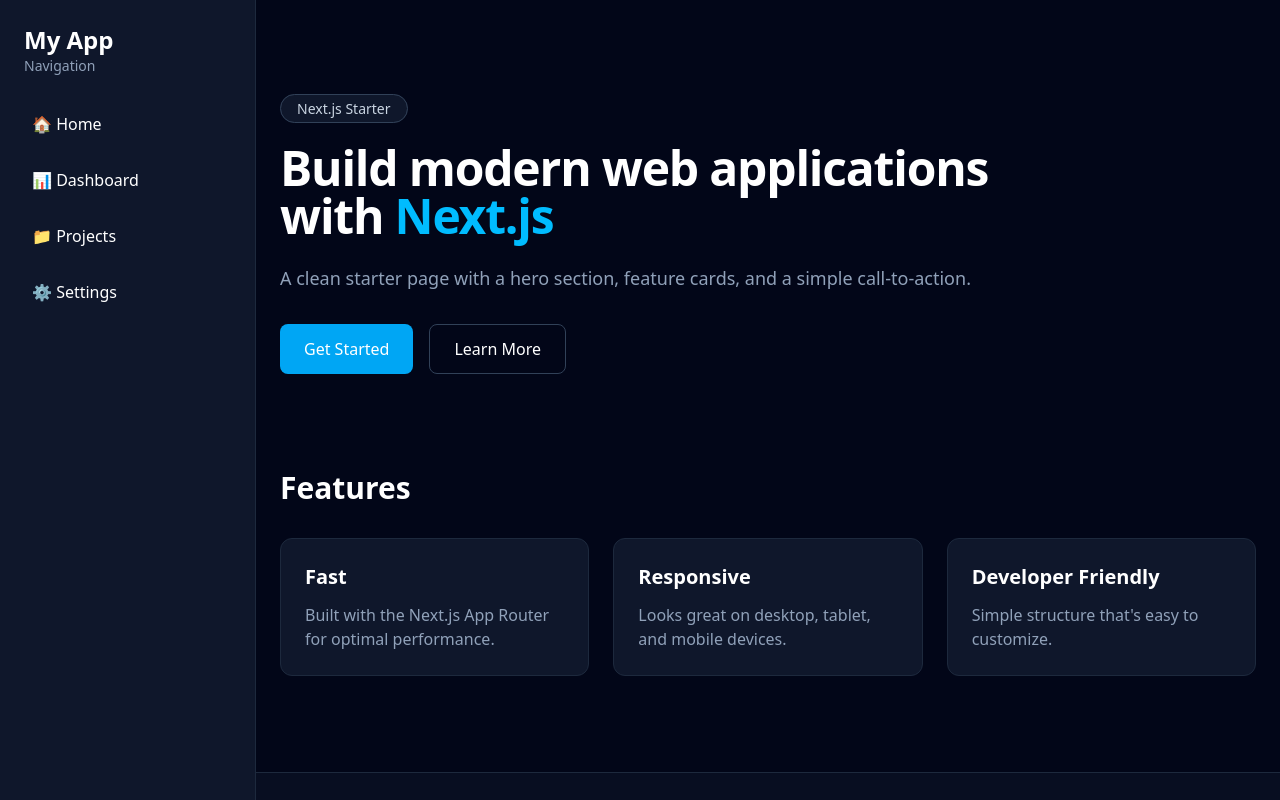
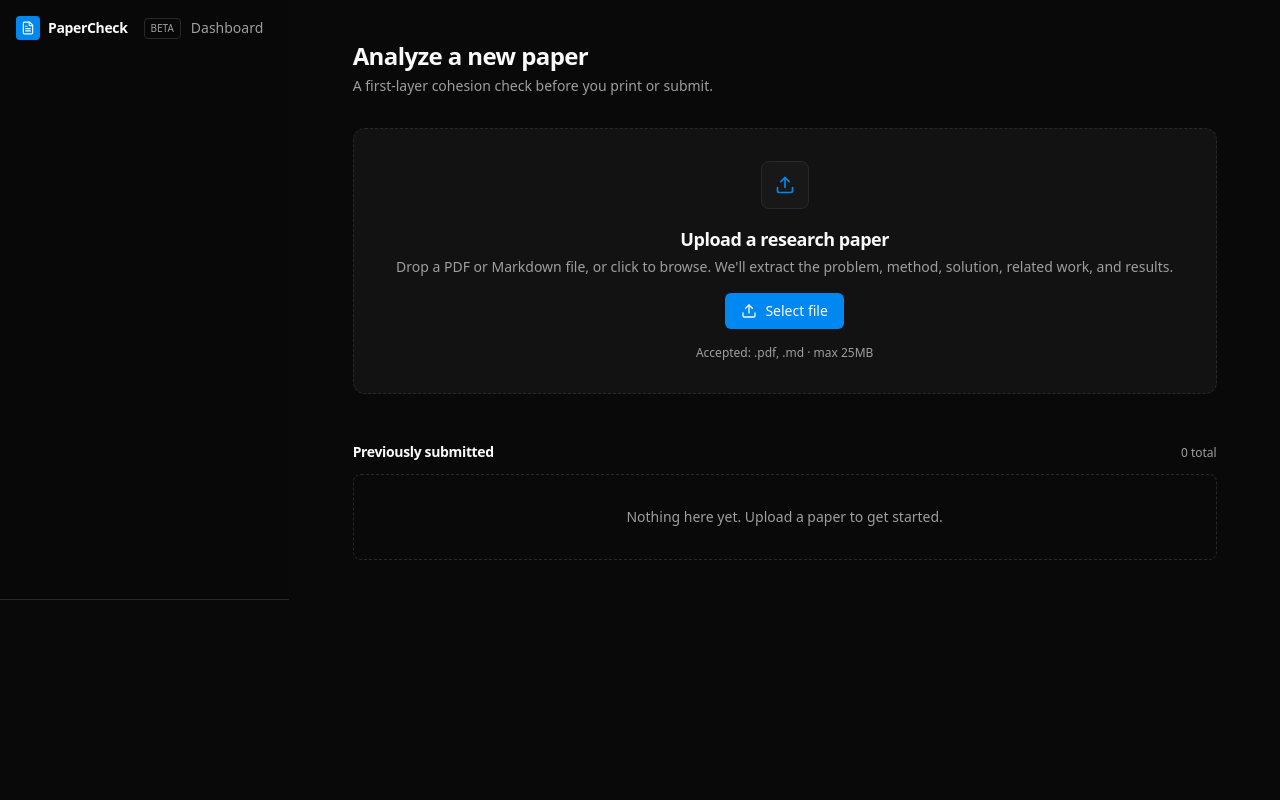
Before and after one commit to blekism/Arpeps, a Next.js app: page /dashboard in a window 1280 px wide. Shown: the top 800 px of the page. Built offline with nearby package versions, Linux system fonts and the light colour scheme.

Commit message:
refactor: restructure dashboard components and update layout

```diff
--- a/app/dashboard/checker/layout.tsx
+++ /dev/null
@@ -1,11 +0,0 @@
-export default function CheckerLayout({
-  children,
-}: {
-  children: React.ReactNode;
-}) {
-  return (
-    <div className="flex">
-      <main className="flex-1">{children}</main>
-    </div>
-  );
-}
--- a/app/dashboard/checker/page.tsx
+++ b/app/dashboard/checker/page.tsx
@@ -1,3 +1,102 @@
-export default function bnetlog() {
-  return <div>bayag</div>;
+"use client";
+
+import Link from "next/link";
+import { useEffect, useState } from "react";
+import { useRouter, useParams } from "next/navigation";
+import { getPaper, type Paper } from "@/backend/mockData";
+import { ArrowLeft, Eye, Network } from "lucide-react";
+import BreakdownView from "@/components/breakdown_view";
+import ConceptTable from "@/components/concept_table";
+import AnalysisView from "@/components/concept_graph";
+
+export default function Checker() {
+  const { id } = useParams<{ id: string }>();
+  const router = useRouter();
+  const [paper, setPaper] = useState<Paper | null>(null);
+
+  useEffect(() => {
+    const p = getPaper(id);
+    if (!p) router.push("/");
+    else setPaper(p);
+  }, [id]);
+
+  if (!paper) return null;
+
+  return (
+    <>
+      <main className="mx-auto max-w-5xl px-4 py-8">
+      <Link
+        href="/"
+        className="mb-4 inline-flex items-center gap-1.5 text-xs text-muted-foreground hover:text-foreground"
+      >
+        <ArrowLeft className="size-3.5" />
+        Back to dashboard
+      </Link>
+
+      <header className="mb-6 flex flex-wrap items-start justify-between gap-3">
+        <div className="min-w-0">
+          <h1 className="truncate text-2xl font-semibold tracking-tight">{paper.title}</h1>
+          <p className="mt-1 text-xs text-muted-foreground">
+            {paper.filename} · {paper.pages} pages · uploaded{" "}
+            {new Date(paper.uploadedAt).toLocaleString()}
+          </p>
+        </div>
+        <div className="flex items-center gap-2">
+          <Link
+            href={`/papers/${paper.id}/viewer`}
+            className="inline-flex items-center gap-1.5 rounded-md border border-border bg-panel px-3 py-1.5 text-xs transition hover:bg-panel-2"
+          >
+            <Eye className="size-3.5" /> View paper
+          </Link>
+          <Link
+            href={`/papers/${paper.id}/viewer`}
+            className="inline-flex items-center gap-1.5 rounded-md bg-brand px-3 py-1.5 text-xs font-medium text-brand-foreground transition hover:opacity-90"
+          >
+            <Network className="size-3.5" /> Open visualizer
+          </Link>
+        </div>
+      </header>
+
+      <div className="space-y-8">
+        <Section title="Extracted concepts" caption="Problem, method, solution, related work, results.">
+          <BreakdownView paper={paper} />
+        </Section>
+
+        <Section
+          title="Concept connections"
+          caption="How concepts reference each other. Theoretical rows mark missing links."
+        >
+          <ConceptTable paper={paper} />
+        </Section>
+
+        <Section
+          title="Cohesion analysis"
+          caption="Does each concept actually answer the others?"
+        >
+          <AnalysisView paper={paper} />
+        </Section>
+      </div>
+    </main>
+    </>
+  );
 }
+
+function Section({
+  title,
+  caption,
+  children,
+}: {
+  title: string;
+  caption: string;
+  children: React.ReactNode;
+}) {
+  return (
+    <section>
+      <div className="mb-3">
+        <h2 className="text-sm font-semibold tracking-tight">{title}</h2>
+        <p className="text-xs text-muted-foreground">{caption}</p>
+      </div>
+      {children}
+    </section>
+  );
+}
--- a/app/dashboard/checker/visualizer/page.tsx
+++ b/app/dashboard/checker/visualizer/page.tsx
@@ -2,7 +2,7 @@
 import Link from "next/link";
 import { useRouter, useParams } from "next/navigation";
 import { getPaper, type Paper } from "@/backend/mockData";
-import { ConceptGraph } from "@/components/concept_graph";
+import ConceptGraph  from "@/components/concept_graph";
 import { ArrowLeft } from "lucide-react";
 
 export default function VisualizerPage() {
--- a/app/dashboard/layout.tsx
+++ b/app/dashboard/layout.tsx
@@ -1,4 +1,4 @@
-import Sidebar from "./sidebar";
+import Header from "@/components/header";
 
 export default function HomepageLayout({
   children,
@@ -7,7 +7,7 @@
 }) {
   return (
     <div className="flex">
-      <Sidebar />
+      <Header />
       <main className="flex-1">{children}</main>
     </div>
   );
--- a/app/dashboard/page.tsx
+++ b/app/dashboard/page.tsx
@@ -1,84 +1,52 @@
-export default function HomePage() {
-  const features = [
-    {
-      title: "Fast",
-      description: "Built with the Next.js App Router for optimal performance.",
-    },
-    {
-      title: "Responsive",
-      description: "Looks great on desktop, tablet, and mobile devices.",
-    },
-    {
-      title: "Developer Friendly",
-      description: "Simple structure that's easy to customize.",
-    },
-  ];
+"use client";
+
+import { useEffect, useState } from "react";
+import  UploadCard  from "@/components/upload_card";
+import  PaperCard from "@/components/paper_card";
+import { listPapers, type Paper } from "@/backend/mockData";
+import { getSession } from "@/services/auth";
+
+export default function Dashboard() {
+
+const [papers, setPapers] = useState<Paper[]>([]);
+  function refresh() {
+    const u = getSession();
+    if (u) setPapers(listPapers(u.id));
+  }
+  useEffect(() => {
+    refresh();
+  }, []);
 
   return (
-    <main className="min-h-screen bg-slate-950 text-white">
-      {/* Hero */}
-      <section className="mx-auto max-w-7xl px-6 py-24">
-        <div className="max-w-3xl">
-          <span className="rounded-full border border-slate-700 bg-slate-900 px-4 py-1 text-sm text-slate-300">
-            Next.js Starter
-          </span>
+    <>
+    <main className="mx-auto max-w-4xl px-4 py-10">
+      <div className="mb-8">
+        <h1 className="text-2xl font-semibold tracking-tight">Analyze a new paper</h1>
+        <p className="mt-1 text-sm text-muted-foreground">
+          A first-layer cohesion check before you print or submit.
+        </p>
+      </div>
 
-          <h1 className="mt-6 text-5xl font-bold tracking-tight">
-            Build modern web applications with{" "}
-            <span className="text-sky-400">Next.js</span>
-          </h1>
+      <UploadCard onUploaded={refresh} />
 
-          <p className="mt-6 text-lg text-slate-400">
-            A clean starter page with a hero section, feature cards, and a
-            simple call-to-action.
-          </p>
-
-          <div className="mt-8 flex gap-4">
-            <button className="rounded-lg bg-sky-500 px-6 py-3 font-medium transition hover:bg-sky-600">
-              Get Started
-            </button>
-
-            <button className="rounded-lg border border-slate-700 px-6 py-3 transition hover:bg-slate-900">
-              Learn More
-            </button>
+      <section className="mt-12">
+        <div className="mb-3 flex items-baseline justify-between">
+          <h2 className="text-sm font-semibold tracking-tight">Previously submitted</h2>
+          <span className="text-xs text-muted-foreground">{papers.length} total</span>
+        </div>
+        {papers.length === 0 ? (
+          <div className="rounded-lg border border-dashed border-border p-8 text-center text-sm text-muted-foreground">
+            Nothing here yet. Upload a paper to get started.
           </div>
-        </div>
-      </section>
-
-      {/* Features */}
-      <section className="mx-auto max-w-7xl px-6 pb-24">
-        <h2 className="mb-8 text-3xl font-bold">Features</h2>
-
-        <div className="grid gap-6 md:grid-cols-3">
-          {features.map((feature) => (
-            <div
-              key={feature.title}
-              className="rounded-xl border border-slate-800 bg-slate-900 p-6"
-            >
-              <h3 className="text-xl font-semibold">{feature.title}</h3>
-
-              <p className="mt-3 text-slate-400">{feature.description}</p>
-            </div>
-          ))}
-        </div>
-      </section>
-
-      {/* CTA */}
-      <section className="border-t border-slate-800 bg-slate-900/50">
-        <div className="mx-auto flex max-w-7xl flex-col items-center justify-between gap-6 px-6 py-16 md:flex-row">
-          <div>
-            <h2 className="text-3xl font-bold">Ready to start building?</h2>
-
-            <p className="mt-2 text-slate-400">
-              Customize this page and make it your own.
-            </p>
+        ) : (
+          <div className="space-y-2">
+            {papers.map((p) => (
+              <PaperCard key={p.id} paper={p} />
+            ))}
           </div>
-
-          <button className="rounded-lg bg-white px-6 py-3 font-semibold text-slate-900 transition hover:bg-slate-200">
-            Create Project
-          </button>
-        </div>
+        )}
       </section>
     </main>
+    </>
   );
 }
--- a/components/analysis_view.tsx
+++ b/components/analysis_view.tsx
@@ -1,5 +1,5 @@
 import { CheckCircle2, AlertTriangle, XCircle } from "lucide-react";
-import { CONCEPT_LABELS, type Paper } from "../backend/mockData";
+import { CONCEPT_LABELS, type Paper } from "@/backend/mockData";
 
 const ICON = {
   cohesive: <CheckCircle2 className="size-4 text-emerald-400" />,
@@ -7,7 +7,7 @@
   gap: <XCircle className="size-4 text-destructive" />,
 };
 
-export function AnalysisView({ paper }: { paper: Paper }) {
+export default function AnalysisView({ paper }: { paper: Paper }) {
   const score = Math.round(
     (paper.analysis.filter((a) => a.verdict === "cohesive").length /
       paper.analysis.length) *
--- a/components/breakdown_view.tsx
+++ b/components/breakdown_view.tsx
@@ -2,7 +2,7 @@
   CONCEPT_LABELS,
   type Paper,
   type ConceptKey,
-} from "../backend/mockData";
+} from "@/backend/mockData";
 
 const ORDER: ConceptKey[] = [
   "problem",
@@ -12,7 +12,7 @@
   "result",
 ];
 
-export function BreakdownView({ paper }: { paper: Paper }) {
+export default function BreakdownView({ paper }: { paper: Paper }) {
   return (
     <section className="grid gap-3 md:grid-cols-2">
       {ORDER.map((k) => (
--- a/components/concept_graph.tsx
+++ b/components/concept_graph.tsx
@@ -17,7 +17,7 @@
   { key: "result", x: 70, y: 82 },
 ];
 
-export function ConceptGraph({ paper }: { paper: Paper }) {
+export default function ConceptGraph({ paper }: { paper: Paper }) {
   const [hoverNode, setHoverNode] = useState<ConceptKey | null>(null);
   const [hoverEdge, setHoverEdge] = useState<number | null>(null);
 
--- a/components/concept_table.tsx
+++ b/components/concept_table.tsx
@@ -1,7 +1,7 @@
 import { CONCEPT_LABELS, type Paper } from "@/backend/mockData";
 
 // Supabase-like table view of concept connections.
-export function ConceptTable({ paper }: { paper: Paper }) {
+export default function ConceptTable({ paper }: { paper: Paper }) {
   return (
     <div className="overflow-hidden rounded-lg border border-border">
       <div className="flex items-center justify-between border-b border-border bg-panel-2 px-3 py-2">
--- a/components/header.tsx
+++ b/components/header.tsx
@@ -3,7 +3,7 @@
 import { usePathname, useRouter } from "next/navigation";
 import { getSession, logout } from "@/services/auth";
 
-export function AppHeader() {
+export default function Header() {
   const user = getSession();
   const pathname = usePathname();
 
--- a/components/paper_card.tsx
+++ b/components/paper_card.tsx
@@ -15,7 +15,7 @@
   return { label: "Cohesive", tone: "text-emerald-400" };
 }
 
-export function PaperCard({ paper }: { paper: Paper }) {
+export default function PaperCard({ paper }: { paper: Paper }) {
   const v = verdictOverall(paper);
   return (
     <Link
--- a/components/upload_card.tsx
+++ b/components/upload_card.tsx
@@ -3,12 +3,12 @@
 import { useRef, useState } from "react";
 import { Upload, Loader2 } from "lucide-react";
 import { useRouter } from "next/navigation";
-import { uploadAndAnalyze } from "../backend/api";
+import { uploadAndAnalyze } from "@/backend/api";
 import { getSession } from "@/services/auth";
-import { rateLimit } from "../services/rate_limit";
+import { rateLimit } from "@/services/rate_limit";
 import { toast } from "sonner";
 
-export function UploadCard({ onUploaded }: { onUploaded: () => void }) {
+export default function UploadCard({ onUploaded }: { onUploaded: () => void }) {
   const [dragging, setDragging] = useState(false);
   const [loading, setLoading] = useState(false);
   const inputRef = useRef<HTMLInputElement>(null);
```
